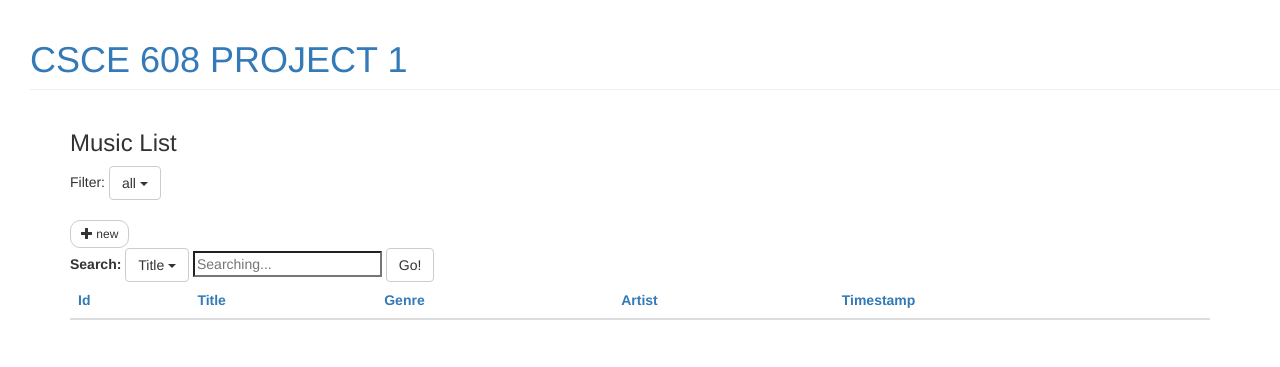
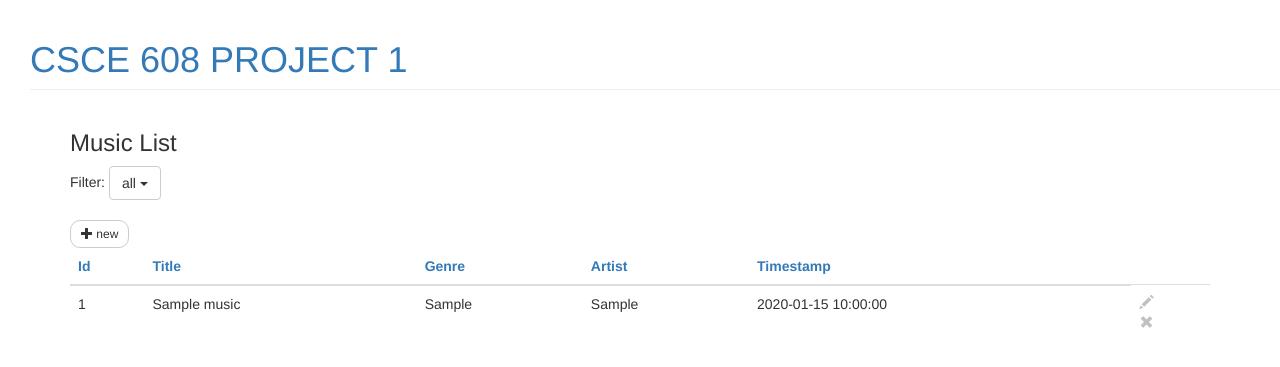
Before and after one commit to wszk1992/cs608Project1, a PHP site: page /music.php in a window 1280 px wide. Shown: the top 367 px of the page. Run offline with PHP 8.4, Linux system fonts and the light colour scheme; tables that the repository leaves empty or names only in its code hold one stand-in row (values such as "Sample post"); lists and menus that the app fills with data are empty.

Commit message:
original

```diff
--- a/music.php
+++ b/music.php
@@ -79,96 +79,55 @@
 	</thead>
 	<tbody id="musicBody">
 
-	<div data-role="content">
-		<div class="row">
-			<div class="col-lg-6">
-				<form method="post" action="setsession1.php">
-					<div data-role="fieldcontain">
-
-
-
-<div class="dropdown">
-	<label for="search">Search: </label>
-
-<button class="btn btn-default dropdown-toggle" type="button" id="attribute" data-toggle="dropdown" aria-haspopup="true"
-									aria-expanded="false">
 	<?php
-									if(isset($_SESSION["search"])) {
-									echo $_SESSION["search"];}
-									else {
-										echo "Title";}
-								?>
-			    			<span class="caret"></span>
-	 						</button>
-            				<ul class="dropdown-menu" role="menu" aria-labelledby="dropdownMenu1" id="dropdown1" >
-                				<li><a href="#">Id</a></li>
-                				<li><a href="#">Title</a></li>
-                				<li><a href="#">Genre</a></li>
-               					<li><a href="#">Artist</a></li>
-                				<li><a href="#">Timestamp</a></li>
-           				    </ul>
-							   <input type="search" name="content" id="content" placeholder="Searching...">
-							   <input class="btn btn-default" type="submit" data-inline="true" value="Go!">
-</div>
-
-
-					</div>
-				</form>
-			</div>
-		</div>
-	</div>
-
-
-
-
-
- <?php
- $con1= new mysqli("localhost", "root", "rhr5asiq1", "db");
- // Check connection
- if ($con1->connect_error){
- die('Failed to connect to MySQL:' . mysqli_error());}
+		$con = new mysqli("localhost", "root", "rhr5asiq1", "db");
+		if($con->connect_error) {
+			die("Connection failed: " . $con->connect_error);
+		}
 		$order = 'id';
- $search = '';
- $content = '';
- if (isset($_SESSION["search"]))
- {
-    $search = $_SESSION["search"];
+		$genre = '';
+		if(isset($_SESSION["genre"]) && in_array($_SESSION["genre"], $genreBy)) {
+			$genre = $_SESSION["genre"];
+			if($genre === 'all') {
+				$genre = '';
+			}else {
+				if($genre === 'R&amp;B') {
+					$genre = 'R&B';
 				}
-if (isset($_SESSION["content"]))
- {
-    $content = $_SESSION["content"];
+				$genre = " WHERE genre = '" . $genre . "'";
 			}
-	else $content='title';
+		}
 		if(isset($_GET['orderBy']) && in_array($_GET['orderBy'], $orderBy)) {
 			$order = $_GET['orderBy'];
 		}
- $result1 = $con1->query("SELECT * FROM music WHERE $search LIKE '%$content%' ORDER BY $order");
- 	//	$sql1 ="SELECT * FROM music WHERE $search = '$content' ORDER BY $order";
-		echo $result1;
-	//	$result1 = $con1->query($sql1);
- //echo "SELECT * FROM music WHERE $search = '$content' ORDER BY $order";
- if($result1->num_rows > 0){
- 	echo $result1->num_rows;
- while($row1 = mysqli_fetch_assoc($result1))
- 			{
+
+		$sql = "SELECT * FROM music " . $genre . " ORDER BY " . $order;
+		//echo $sql;
+		$result = $con->query($sql);
+		if($result->num_rows > 0){
+			while($row = $result->fetch_assoc()) {
+				?>
+
+				<?php
 				echo
-				"<tr>
-					<td>" . $row1["id"] . "</td>
-					<td>" . $row1["title"] . "</td>
-					<td>" . $row1["genre"] . "</td>
-					<td>" . $row1["artist"] . "</td>
-					<td>" . $row1["timestamp"] . "</td>";
+				"
+				<tr id='" . $row["id"] . "'>
+					<td>" . $row["id"] . "</td>
+					<td>" . $row["title"] . "</td>
+					<td>" . $row["genre"] . "</td>
+					<td>" . $row["artist"] . "</td>
+					<td>" . $row["timestamp"] . "</td>";
 				?>
 					<td>
-				<span class="glyphicon glyphicon-pencil" aria-hidden="true"></span>
-				<span class="glyphicon glyphicon-remove" aria-hidden="true"></span>
+					<div><span class="glyphicon glyphicon-pencil" aria-hidden="true" style="opacity:0.3" onclick="modifyMusic(this)" onmouseover="over(this)" onmouseout="out(this)"></span><div>
+					<div><span class="glyphicon glyphicon-remove" aria-hidden="true" style="opacity:0.3" onclick="removeMusic(this)" onmouseover="over(this)" onmouseout="out(this)"></span><div>
 					</td>
+				</tr>
 				<?php
-				echo "</tr>";
 			}
 		}
+		$con->close();
 	?>
-
 	</tbody>
 
 </table>
```
Lines whose indentation alone changed are shown as unchanged.
